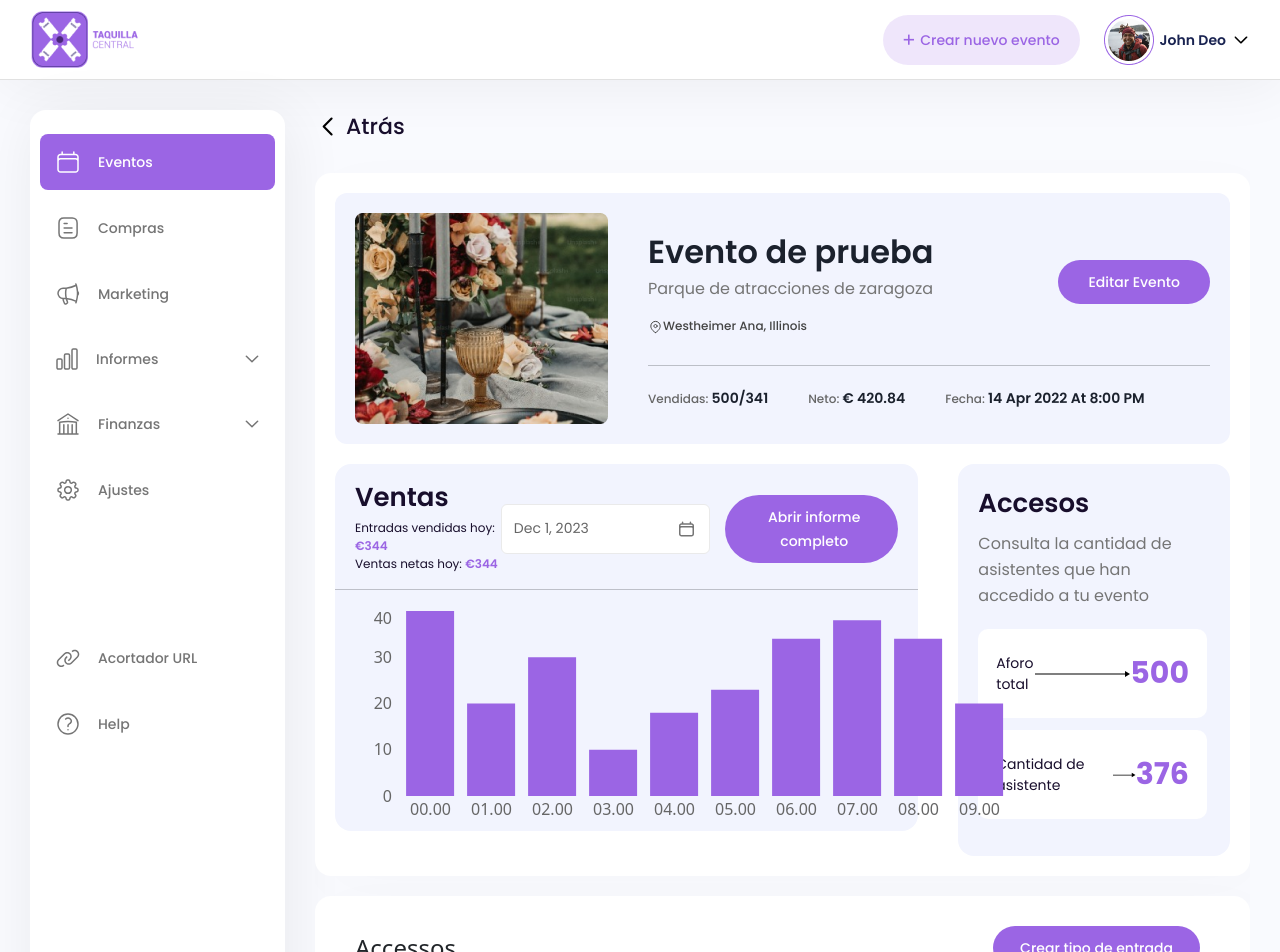
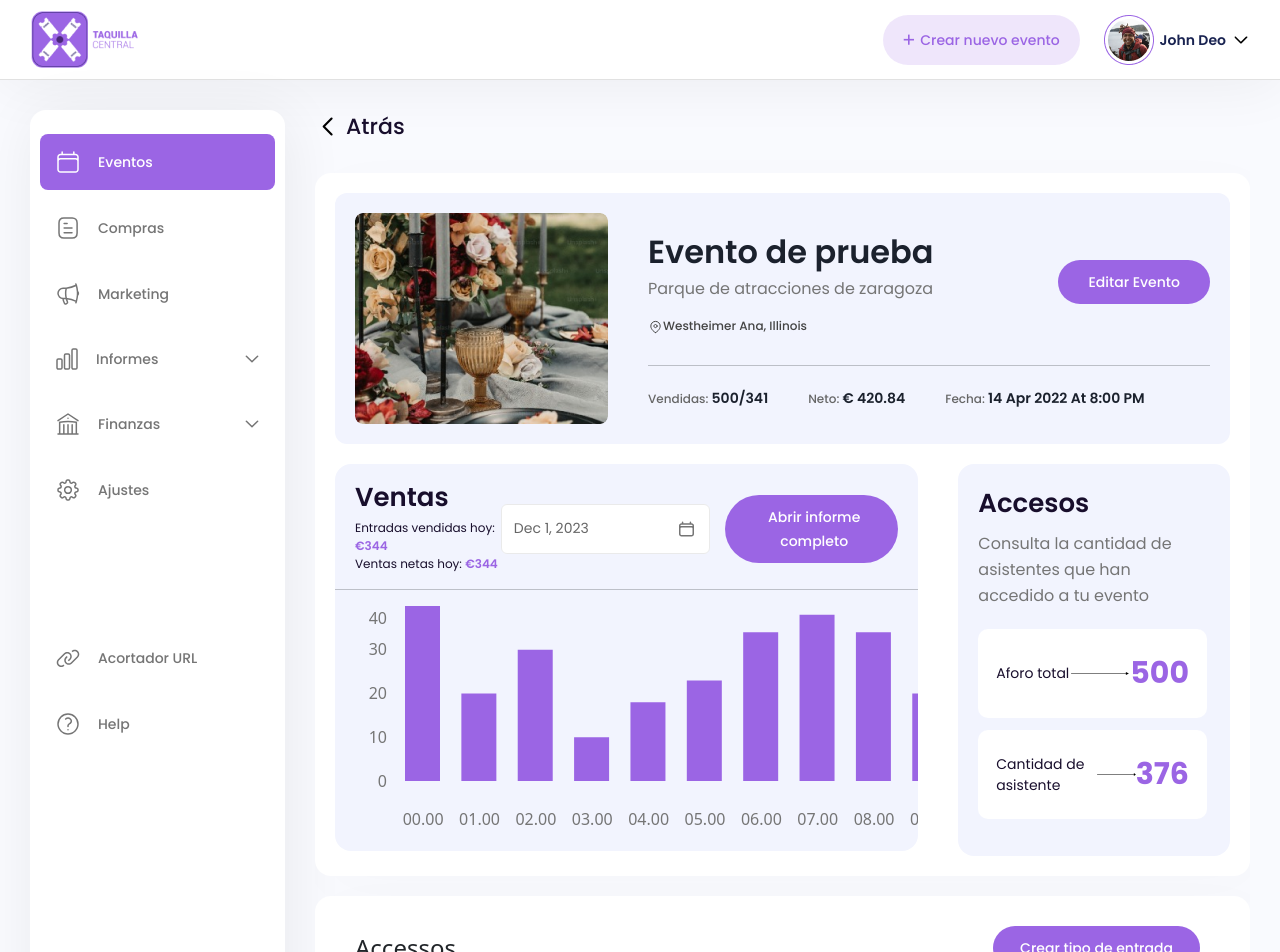
Before and after one commit to mahfuz091/Taquilla, a React (Vite) app: page /eventos/singleEvento in a window 1280 px wide. Shown: the top 952 px of the page. Built offline with nearby package versions, Linux system fonts and the light colour scheme.

Commit message:
feedback update v2

```diff
--- a/src/Pages/DashBoard/Eventos/CreateEvent/CreateEvent.jsx
+++ b/src/Pages/DashBoard/Eventos/CreateEvent/CreateEvent.jsx
@@ -241,7 +241,7 @@ const CreateEvent = () => {
             </Col>
           </Row>
         </form>
-        <hr className='line-1' />
+        <div className='line-1'></div>
         <div className='create-event-container-btn-group'>
           <button>Cancelar</button>
           <button>Guardar</button>
--- a/src/Pages/DashBoard/Informes/Acceso/AccesoDashboard.jsx
+++ b/src/Pages/DashBoard/Informes/Acceso/AccesoDashboard.jsx
@@ -98,7 +98,7 @@ const data = [
     uv: 20,
   },
   {
-    name: "08.00",
+    name: "10.00",
     uv: 20,
   },
 ];
@@ -253,11 +253,23 @@ const AccesoDashboard = () => {
         <div className='bg-white accesos-hora'>
           <h4>Accesos por hora</h4>
           <div className='chart overflow-x-auto '>
-            <BarChart width={1440} height={350} data={data} barCategoryGap={30}>
+            {/* <BarChart width={1440} height={350} data={data} barCategoryGap={30}>
               <XAxis dataKey='name' />
               <YAxis></YAxis>
 
               <Bar width={35} dataKey='uv' fill='#9B65E4' />
+            </BarChart> */}
+            <BarChart
+              width={1040}
+              height={350}
+              data={data}
+              margin={{ bottom: 20 }}
+              barCategoryGap={30}
+              barGap={40}
+            >
+              <XAxis dataKey='name' dy={25} tick={{ fill: "#757575" }} />
+              <YAxis tick={{ fill: "#757575" }}></YAxis>
+              <Bar barSize={50} dataKey='uv' fill='#9B65E4' />
             </BarChart>
             <img className='tooltip-custom' src={customTooltip} alt='' />
           </div>
--- a/src/Pages/DashBoard/Informes/Trafico/TraficoDashBoard.jsx
+++ b/src/Pages/DashBoard/Informes/Trafico/TraficoDashBoard.jsx
@@ -266,10 +266,20 @@ const TraficoDashBoard = () => {
                   </div>
                 </form>
                 <div className='chart overflow-x-auto'>
-                  <BarChart width={680} height={225} data={data}>
+                  {/* <BarChart width={680} height={225} data={data}>
                     <XAxis dataKey='name' />
                     <YAxis></YAxis>
                     <Bar width={35} dataKey='uv' fill='#9B65E4' />
+                  </BarChart> */}
+                  <BarChart
+                    width={680}
+                    height={225}
+                    data={data}
+                    margin={{ bottom: 20 }}
+                  >
+                    <XAxis dataKey='name' dy={25} tick={{ fill: "#757575" }} />
+                    <YAxis tick={{ fill: "#757575" }}></YAxis>
+                    <Bar barSize={35} dataKey='uv' fill='#9B65E4' />
                   </BarChart>
                 </div>
               </div>
--- a/src/Pages/DashBoard/Informes/Ventas/VentasDashboard.jsx
+++ b/src/Pages/DashBoard/Informes/Ventas/VentasDashboard.jsx
@@ -226,10 +226,20 @@ const VentasDashboard = () => {
                 </div>
 
                 <div className='chart overflow-x-auto'>
-                  <BarChart width={680} height={288} data={data}>
+                  {/* <BarChart width={680} height={288} data={data}>
                     <XAxis dataKey='name' />
                     <YAxis></YAxis>
                     <Bar width={35} dataKey='uv' fill='#9B65E4' />
+                  </BarChart> */}
+                  <BarChart
+                    width={680}
+                    height={225}
+                    data={data}
+                    margin={{ bottom: 20 }}
+                  >
+                    <XAxis dataKey='name' dy={25} tick={{ fill: "#757575" }} />
+                    <YAxis tick={{ fill: "#757575" }}></YAxis>
+                    <Bar barSize={35} dataKey='uv' fill='#9B65E4' />
                   </BarChart>
                 </div>
               </div>
@@ -296,10 +306,20 @@ const VentasDashboard = () => {
                   </div>
                 </form>
                 <div className='chart overflow-x-auto'>
-                  <BarChart width={680} height={225} data={data}>
+                  {/* <BarChart width={680} height={225} data={data}>
                     <XAxis dataKey='name' />
                     <YAxis></YAxis>
                     <Bar width={35} dataKey='uv' fill='#9B65E4' />
+                  </BarChart> */}
+                  <BarChart
+                    width={680}
+                    height={225}
+                    data={data}
+                    margin={{ bottom: 20 }}
+                  >
+                    <XAxis dataKey='name' dy={25} tick={{ fill: "#757575" }} />
+                    <YAxis tick={{ fill: "#757575" }}></YAxis>
+                    <Bar barSize={35} dataKey='uv' fill='#9B65E4' />
                   </BarChart>
                 </div>
               </div>
--- a/src/Pages/DashBoard/SingleEvento/SingleEvento.jsx
+++ b/src/Pages/DashBoard/SingleEvento/SingleEvento.jsx
@@ -59,6 +59,10 @@ const data = [
     name: "09.00",
     uv: 20,
   },
+  {
+    name: "10.00",
+    uv: 25,
+  },
 ];
 
 const SingleEvento = () => {
@@ -90,7 +94,7 @@ const SingleEvento = () => {
       </p>
       <div className='single-evento-contaner'>
         <div className='single-evento-card'>
-          <img src={single} alt='' />
+          <img className='single-evento-card-img' src={single} alt='' />
           <div className='single-card-content'>
             <div className='single-card-header'>
               <div>
@@ -150,11 +154,18 @@ const SingleEvento = () => {
                   </div>
                 </div>
                 <hr className='line-chart' />
-                <div className='chart'>
-                  <BarChart width={680} height={225} data={data}>
-                    <XAxis dataKey='name' />
-                    <YAxis></YAxis>
-                    <Bar width={35} dataKey='uv' fill='#9B65E4' />
+                <div className='chart overflow-x-auto'>
+                  <BarChart
+                    width={680}
+                    height={225}
+                    data={data}
+                    margin={{ bottom: 20 }}
+                    barCategoryGap={20}
+                    barGap={50}
+                  >
+                    <XAxis dataKey='name' dy={25} tick={{ fill: "#757575" }} />
+                    <YAxis tick={{ fill: "#757575" }}></YAxis>
+                    <Bar barSize={35} dataKey='uv' fill='#9B65E4' />
                   </BarChart>
                 </div>
               </div>
@@ -168,23 +179,22 @@ const SingleEvento = () => {
                 </p>
                 <div className='accesos-card'>
                   <h6>Aforo total</h6>
-                  <img src={arrowLine} alt='' />
+                  <img
+                    className='accesos-card-img1'
+                    style={{ width: "50%" }}
+                    src={arrowLine}
+                    alt=''
+                  />
                   <p>500</p>
                 </div>
                 <div className='accesos-card'>
                   <h6>Cantidad de asistente</h6>
-                  <svg
-                    xmlns='http://www.w3.org/2000/svg'
-                    width='30'
-                    height='6'
-                    viewBox='0 0 30 6'
-                    fill='none'
-                  >
-                    <path
-                      d='M30 3L25 0.113251L25 5.88675L30 3ZM-4.37114e-08 3.5L25.5 3.5L25.5 2.5L4.37114e-08 2.5L-4.37114e-08 3.5Z'
-                      fill='black'
-                    />
-                  </svg>
+                  <img
+                    style={{ width: "30%" }}
+                    className='accesos-card-img2'
+                    src={arrowLine}
+                    alt=''
+                  />
                   <p>376</p>
                 </div>
               </div>
--- a/src/index.css
+++ b/src/index.css
@@ -1026,6 +1026,11 @@ input[type="radio"]:checked {
   align-items: center;
   gap: 40px;
 }
+.single-evento-card-img {
+  width: 253px;
+  height: 211px;
+  border-radius: 8px;
+}
 
 .single-evento-card .single-card-title {
   color: #1b212d;
@@ -1108,6 +1113,7 @@ input[type="radio"]:checked {
 
 .chart {
   padding-right: 24px;
+  padding-bottom: 20px;
 }
 
 @media (max-width: 992px) {
@@ -3312,7 +3318,7 @@ td {
 .tooltip-custom {
   position: absolute;
   top: 0;
-  left: 346px;
+  left: 216px;
   z-index: 9999999999999999999;
 }
 @media (max-width: 575px) {
@@ -4238,14 +4244,8 @@ td {
 .accesos-hora .chart {
   margin-top: 96px;
 }
-.accesos-hora .chart .recharts-layer .recharts-bar-rectangle {
-  padding-right: 40px !important;
-}
 
 /* chart */
-.recharts-layer .recharts-bar-rectangle {
-  padding-right: 23px !important;
-}
 
 .recharts-cartesian-axis-line {
   display: none;
@@ -4281,3 +4281,61 @@ td {
 .pl-60 {
   padding-left: 100px !important;
 }
+
+/* Scrollbar */
+
+.chart::-webkit-scrollbar {
+  height: 5px;
+  position: absolute;
+  bottom: 20px !important;
+  margin-left: 75px;
+}
+
+.chart::-webkit-scrollbar-track {
+  box-shadow: inset 0 0 5px rgb(219, 218, 222);
+  border-radius: 10px;
+}
+
+.chart::-webkit-scrollbar-thumb {
+  background: rgb(203, 186, 254);
+  /* background-image: url(/public/horizontal-thumb.png); */
+  /* background-repeat: no-repeat; */
+  border-radius: 10px;
+  width: 100px;
+}
+.gap-35 {
+  gap: 27.5px;
+  margin-left: 74px;
+}
+
+@media (max-width: 575px) {
+  .accesos-card img {
+    display: none;
+  }
+}
+@media (min-width: 1200px) and (max-width: 1300px) {
+  .accesos-card-img1 {
+    width: 30% !important;
+  }
+  .accesos-card-img2 {
+    width: 20% !important;
+  }
+}
+@media (min-width: 1301px) and (max-width: 1460px) {
+  .accesos-card-img1 {
+    width: 40% !important;
+  }
+  .accesos-card-img2 {
+    width: 25% !important;
+    margin-right: 5px;
+  }
+}
+@media (min-width: 1461px) and (max-width: 1600px) {
+  .accesos-card-img1 {
+    width: 45% !important;
+  }
+  .accesos-card-img2 {
+    width: 25% !important;
+    margin-right: 5px;
+  }
+}
```
